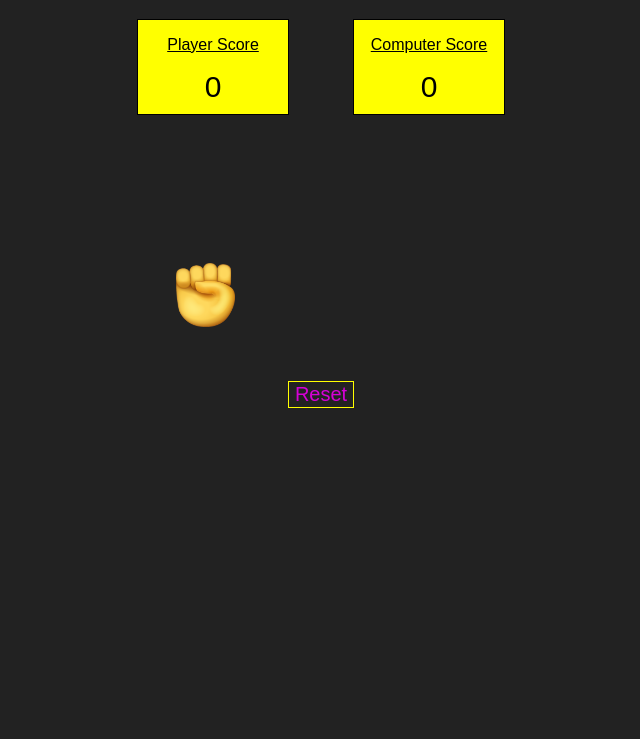
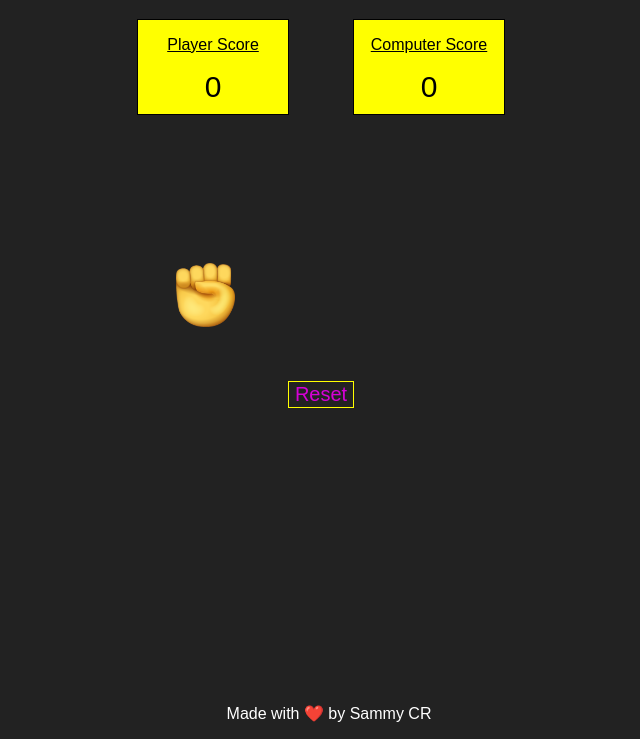
Before and after one commit to SammyCR/rock-paper-scissors, a plain HTML site: page index.html in a window 1280 px wide. Shown: the part 61-800 px from the top of the page, without its empty margins (319-959 px from the left). Drawn offline with Linux system fonts and the light colour scheme.

Commit message:
Added footer

```diff
--- a/index.html
+++ b/index.html
@@ -34,6 +34,9 @@
                 </div>
             </div>
             <button id="reset">Reset</button>
+            <div class="footer">
+                <p class="footerText">Made with ❤️ by Sammy CR</p>
+            </div>
         </div>
     </body>
     <script type="text/javascript" src="scripts.js"></script>
--- a/styles.css
+++ b/styles.css
@@ -108,3 +108,13 @@ h1, p{
     font-size: 120%;
     margin-top: 0px;
 }
+.footer{
+    position: fixed;
+    bottom: 0px;
+    text-align: center;
+    width: 100%;
+}
+.footerText{
+    display: inline-block;
+    color: white;
+}
```
